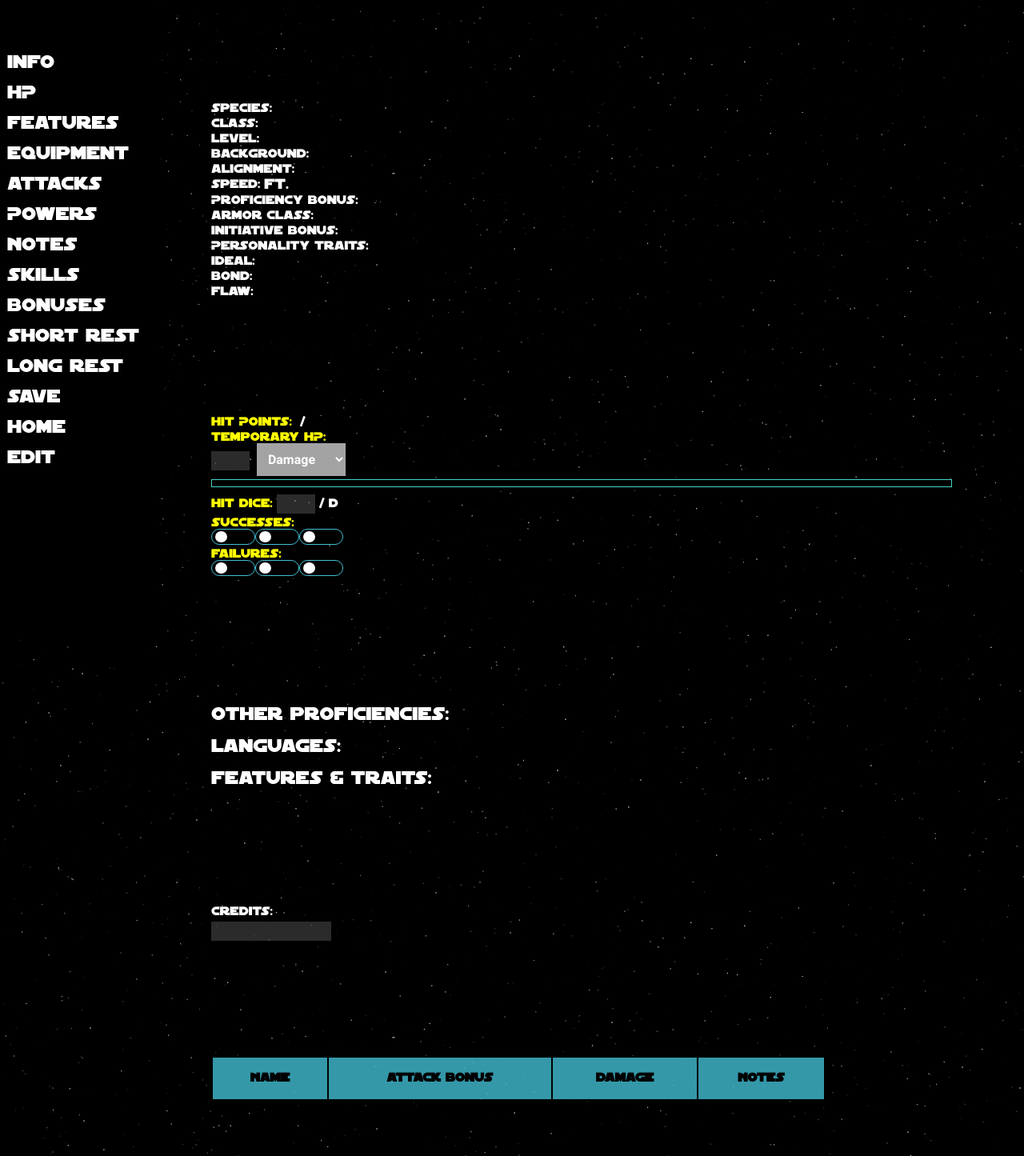
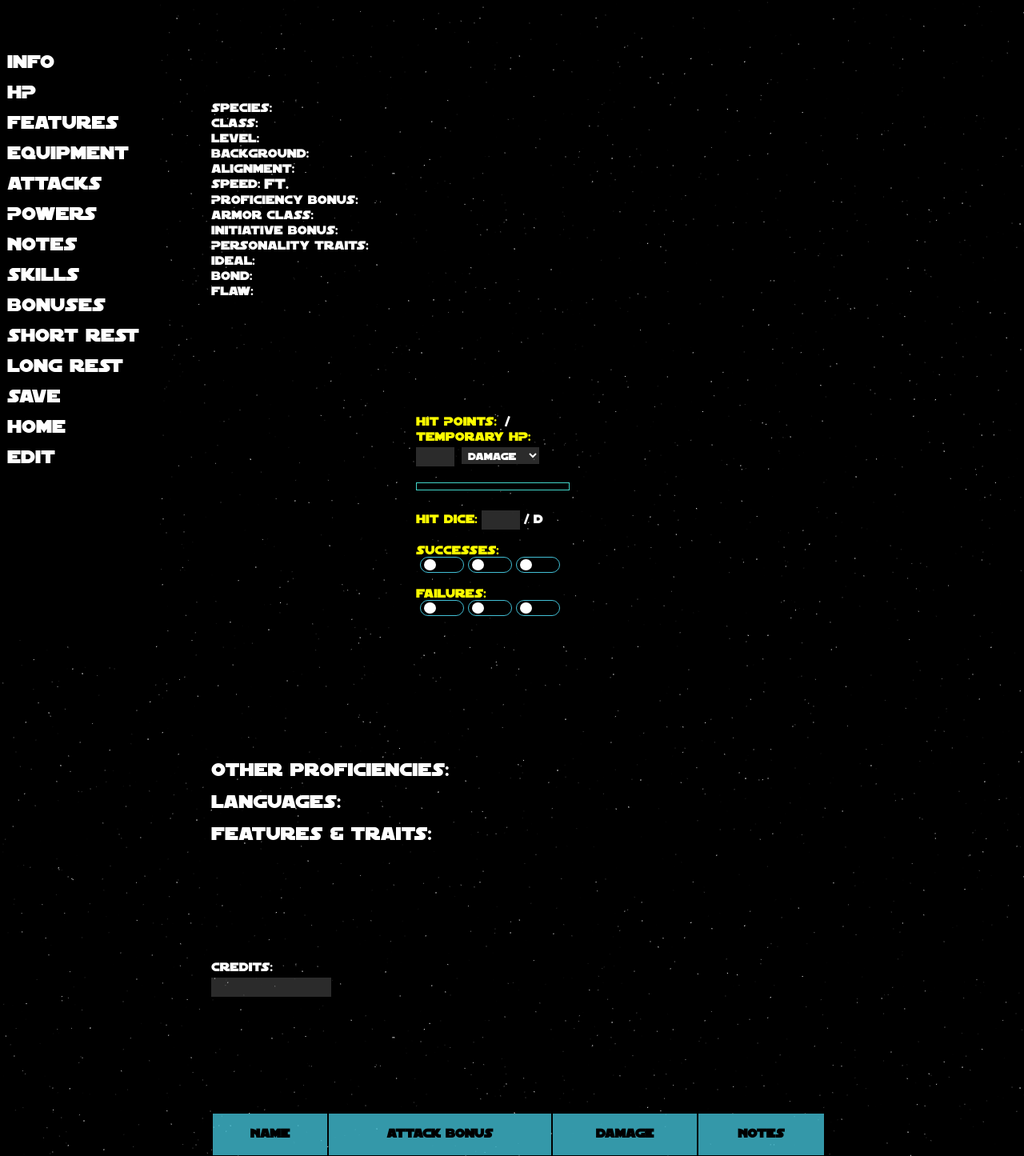
Before and after one commit to pjlapinski/SW5e-Char-Sheets, a Flask app: page /char-sheet/1 in a window 1280 px wide. Shown: the top 1445 px of the page at 80% size. Run offline with Flask 2, Linux system fonts and the light colour scheme; a user stored in the database is signed in; tables that the repository leaves empty hold one stand-in row (values such as "Sample post"); parts of the project's set-up code (start-up, migrations or seed data) failed here and were passed over.

Commit message:
styled select, added close button to modals, finished assigments

```diff
--- a/static/css/char-sheet-style.css
+++ b/static/css/char-sheet-style.css
@@ -36,7 +36,7 @@
   box-shadow: 0px 0px 36px 6px rgba(66, 192, 214, 0.44);
 }
 
-#sheet-close-btn {
+#sheet-close-btn, .modal-close-btn {
   margin-left: 39vw;
   font-size: 6vw;
   cursor: pointer;
@@ -95,6 +95,10 @@
   .sheet-delete-btn-txt {
     width: 15vw !important;
   }
+
+  #submit-heal-or-damage {
+    width: 15vw !important;
+  }
 }
 
 /* general styling for the sheets */
@@ -129,6 +133,14 @@
 
 /* hp */
 
+#hp-section {
+  padding-left: 25%;
+}
+
+#hp-section .checkbox-container, #attributes-and-skills-section .checkbox-container {
+  margin-left: 5px;
+}
+
 #hp-section-edit {
   text-align: center;
 }
@@ -139,6 +151,10 @@
 
 .hit-dice-wrapper h4, .limited-uses-wrapper h4 {
   padding-top: 5px;
+}
+
+.death-saves-line, .hit-dice-wrapper {
+  margin-bottom: 20px;
 }
 
 /* bonuses */
@@ -189,12 +205,6 @@
   padding: 5px;
 }
 
-#heal-or-damage-choice {
-  background-color: rgb(163, 163, 163);
-  font-weight: bold;
-  font-size: 1rem;
-}
-
 /* 100% NEEDED */
 #hit-dice-max::after {
   content: 'd';
@@ -212,10 +222,10 @@
 }
 
 #submit-heal-or-damage {
-  width: 100%;
+  width: 65%;
   padding: 0.5vh;
-  margin-top: 4px;
-  margin-bottom: 4px;
+  margin-top: 20px;
+  margin-bottom: 20px;
 }
 
 /* styling for the part with attribute scores and skills */
--- a/static/css/general-style.css
+++ b/static/css/general-style.css
@@ -18,8 +18,7 @@
 }
 
 input,
-textarea,
-select {
+textarea {
     padding: 10px;
     background: rgba(116, 116, 116, 0.376);
     color: white;
@@ -27,9 +26,19 @@
     transition: ease-out 0.3s;
 }
 
+select {
+    padding: 4px;
+    font-weight: lighter;
+    font-family: 'distant-galaxy';
+    background: rgba(116, 116, 116, 0.376);
+    color: white;
+    border: white;
+}
+
 option {
-    background: white;
-    color: black;
+    font-family: 'distant-galaxy';
+    background-color: #3b3b3b;
+    color: white;
 }
 
 button, .input-button, .button {
@@ -98,6 +107,8 @@
     bottom: 0;
     position: fixed;
     left: 0;
+    color: #3b3b3b;
+    font-size: smaller;
 }
 
 .header {
@@ -140,6 +151,17 @@
 
 /* modal boxes (login, register) */
 
+.modal-close-btn {
+    font-size: 12vw;
+    float: right;
+    cursor: pointer;
+    transition: 1s;
+}
+
+.modal-close-btn:hover {
+    color: red;
+}
+
 .modal-content {
     width: 100%;
     margin-bottom: 10px;
@@ -147,7 +169,7 @@
 }
 
 .modal-content-wrapper {
-    padding: 5%;
+    padding: 2%;
     display: inline-block;
     width: 50%;
     border: 1px #42D6CA;
@@ -224,6 +246,10 @@
     .account-management {
         width: 50%;
     }
+
+    .modal-close-btn {
+        font-size: 4vw;
+    }
 }
 
 /* small screens */
@@ -235,6 +261,10 @@
 
     .delete-btn, .sheet-link {
         font-size: 10vw !important;
+    }
+
+    select {
+        width: 47%;
     }
 }
 
@@ -402,7 +432,7 @@
 
 input:disabled + .checkmark {
     background-color: #3b3b3b;
-    border: none;
+    border-color: #3b3b3b;
     cursor: unset;
 }
 
--- a/static/images/source.txt
+++ /dev/null
@@ -1,2 +0,0 @@
-these images are made with:
-http://wwwtyro.github.io/procedural.js/space/
--- a/templates/home-sheets.html
+++ b/templates/home-sheets.html
@@ -1,6 +1,6 @@
 {% extends "layout.html" %} {% block content %}
 <div class="header">
-  <div class="header-title">SW5e</div>
+  <div class="header-title">SW5e character sheets</div>
   <div class="header-buttons-wrapper">
     <a href="{{ url_for('account') }}">
       <button>Account</button>
--- a/website.py
+++ b/website.py
@@ -85,9 +85,10 @@
     # if the message is supposed to be sent with html, use
     # msg.html = 'message content', probably read from a file, or even better, a template like our pages
     # instead of msg.body
-    msg.body = f"""Thank you for registering an account on our website. To activate it,
-visit this link: {url_for('activate', token=token, _external=True)}
-This link will expire within 10 minutes of you recieving this message."""
+    msg.body = f"""Thank you for registering an account on our website. To activate it, visit this link:
+    {url_for('activate', token=token, _external=True)}
+    This link will expire within 10 minutes of you recieving this message.
+    SW5e Character Sheets Team"""
     mail.send(msg)
 
 
@@ -101,7 +102,8 @@
     # instead of msg.body
     msg.body = f"""A password reset request has been sent. If you did not make this request, you can simply
 ignore this message. In other case, please enter this link to reset your password: {url_for('reset_password', token=token, _external=True)}
-This link will expire within 10 minutes of you recieving this message."""
+This link will expire within 10 minutes of you recieving this message.
+SW5e Character Sheets Team"""
     mail.send(msg)
 
 
```
Also changed, not shown: static/ts/home-animations.ts (+5 -2 lines), templates/home.html (+6 -2 lines).
